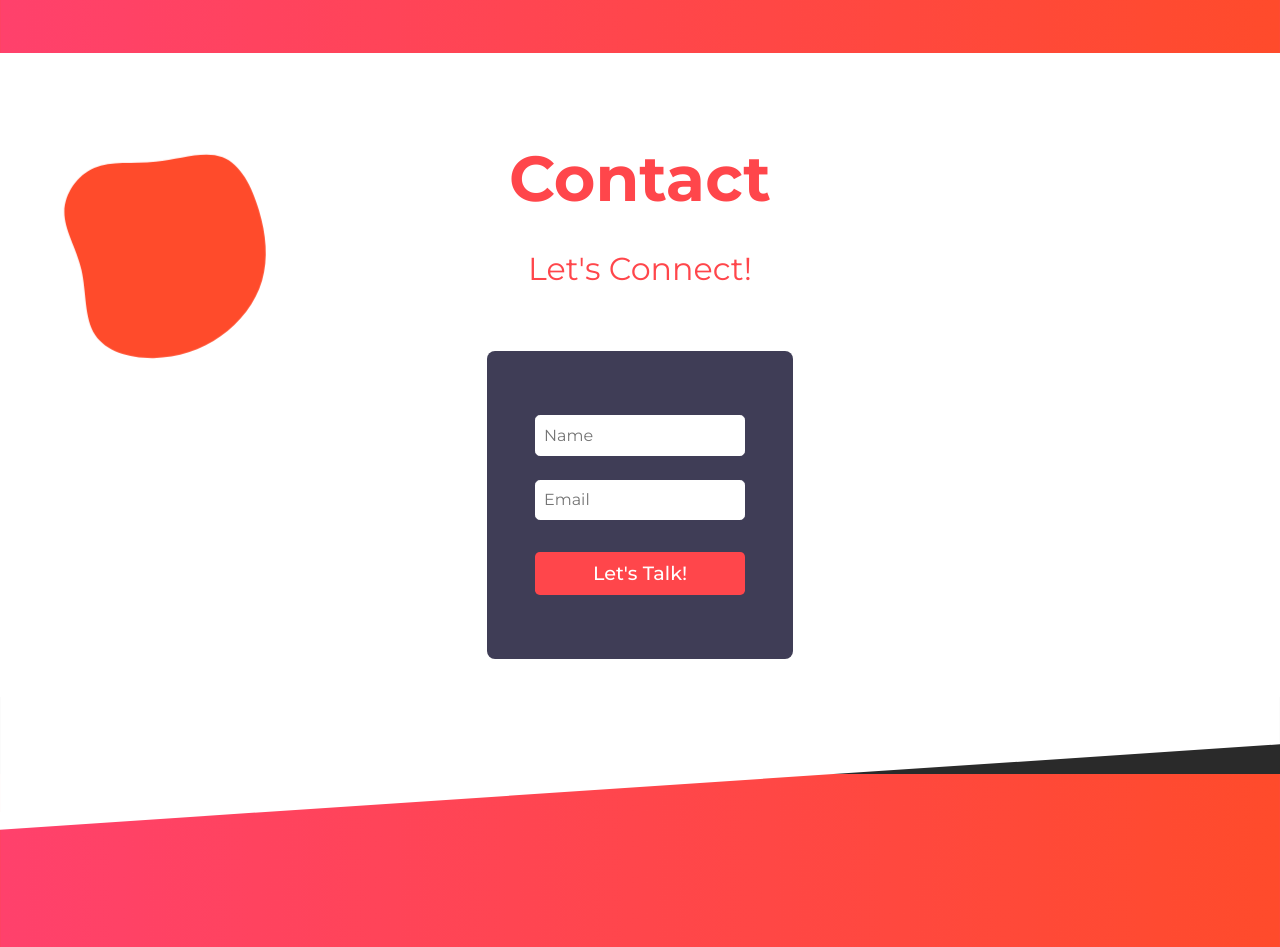
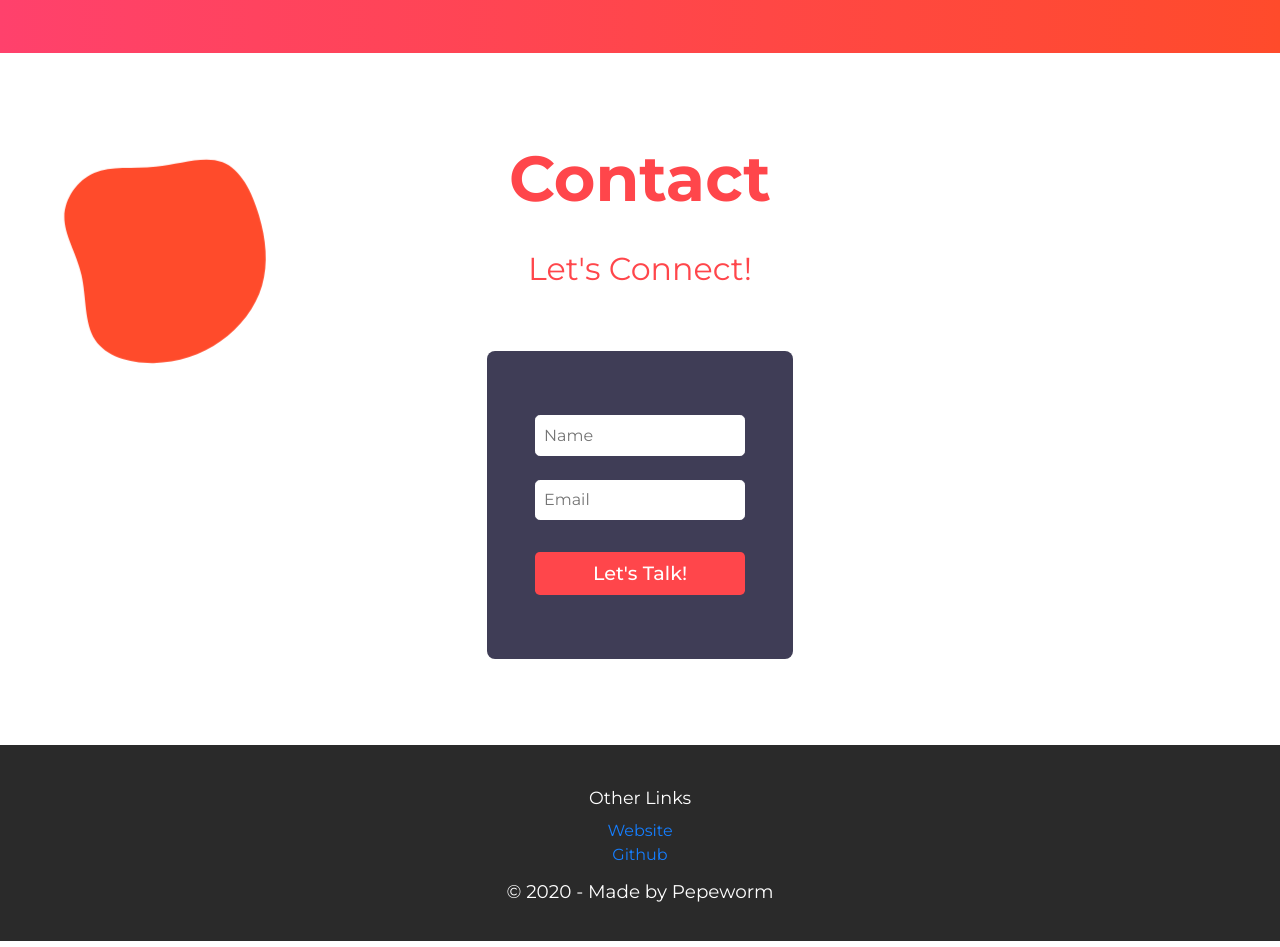
Before and after one commit to pepeworm/personal-site-one, a plain HTML site: page index.html in a window 1280 px wide. Shown: the part 4640-5587 px from the top of the page. Drawn offline with Linux system fonts and the light colour scheme; some packages are replaced by stand-ins of ours; a script that the page names is missing.

Commit message:
Complete footer section

```diff
--- a/index.html
+++ b/index.html
@@ -278,22 +278,23 @@
                 </form>
             </div>
 
-            <div class="contact-bottom-wave">
-                <svg xmlns="http://www.w3.org/2000/svg" viewBox="0 0 1440 320">
-                    <path fill="#fff" fill-opacity="1" d="M0,192L1440,96L1440,0L0,0Z"></path>
-                </svg>
-            </div>
-
             <svg viewBox="0 0 200 200" xmlns="http://www.w3.org/2000/svg" class="contact-blob-one blob">
-                <path fill="rgb(255, 75, 43)" d="M53.4,-68.6C67.6,-63.2,76.5,-45.5,81.9,-27C87.4,-8.6,89.4,10.5,84.3,27.8C79.3,45.1,67.2,60.5,52,71.2C36.8,82,18.4,88,-0.2,88.2C-18.8,88.5,-37.6,83,-46,70.1C-54.5,57.2,-52.7,36.9,-56.6,19.6C-60.5,2.4,-70.2,-11.8,-70,-26C-69.8,-40.2,-59.9,-54.5,-46.6,-60.2C-33.3,-65.8,-16.6,-63,1.5,-65C19.6,-67,39.2,-74,53.4,-68.6Z" transform="translate(100 100)" />
-              </svg>
+                <path fill="rgb(255, 75, 43)"
+                    d="M53.4,-68.6C67.6,-63.2,76.5,-45.5,81.9,-27C87.4,-8.6,89.4,10.5,84.3,27.8C79.3,45.1,67.2,60.5,52,71.2C36.8,82,18.4,88,-0.2,88.2C-18.8,88.5,-37.6,83,-46,70.1C-54.5,57.2,-52.7,36.9,-56.6,19.6C-60.5,2.4,-70.2,-11.8,-70,-26C-69.8,-40.2,-59.9,-54.5,-46.6,-60.2C-33.3,-65.8,-16.6,-63,1.5,-65C19.6,-67,39.2,-74,53.4,-68.6Z"
+                    transform="translate(100 100)" />
+            </svg>
 
         </section>
 
     </div>
 
     <footer id="others">
-
+        <ul>
+            <p>Other Links</p>
+            <li class="top-list"><a href="add_heroku_link_here" class="link">Website</a></li>
+            <li class="bottom-list"><a href="https://github.com/pepeworm/" class="link" target="_blank">Github</a></li>
+        </ul>
+        <p class="copy">&copy; 2020 - Made by Pepeworm</p>
     </footer>
 
     <script src="./index.js"></script>
--- a/public/scss/_contact.scss
+++ b/public/scss/_contact.scss
@@ -7,6 +7,7 @@
     position: relative;
 
     .contact-body {
+        margin-bottom: 3rem;
 
         h2 {
             margin: 3rem 0 0;
@@ -58,15 +59,6 @@
         }
     }
 
-    .contact-bottom-wave {
-        position: absolute;
-        bottom: 0;
-        width: 100%;
-        bottom: 0;
-        left: 0;
-        height: 2.4rem;
-    }
-
     .contact-blob-one {
         position: absolute;
         display: inline-block;
--- a/public/scss/_footer.scss
+++ b/public/scss/_footer.scss
@@ -2,5 +2,29 @@
 
 footer#others {
     background: #2a2a2a;
-    padding: 3% 5%;
+    padding: 2% 5% 2% 5%;
+
+    p {
+        margin: 0 0 0.8rem 0;
+        font-size: 1.1rem;
+
+        &.copy {
+            font-size: 1.15rem;
+        }
+    }
+
+    ul {
+        list-style: none;
+        padding: 0;
+
+        li {
+            &.bottom-list {
+                margin: 0.3rem 0 0;
+            }
+
+            a {
+                color: #157eff;
+            }
+        }
+    }
 }
```
Also changed, not shown: public/scss/main.css, 1 other file.
